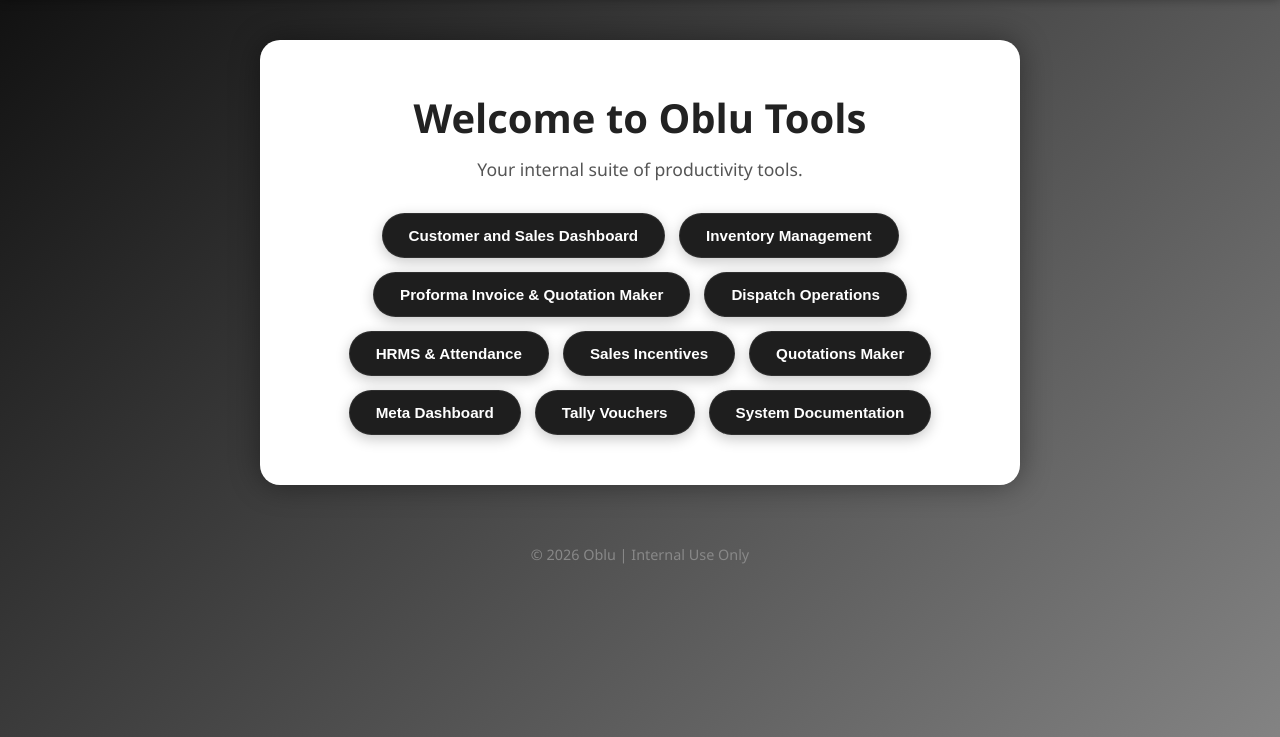
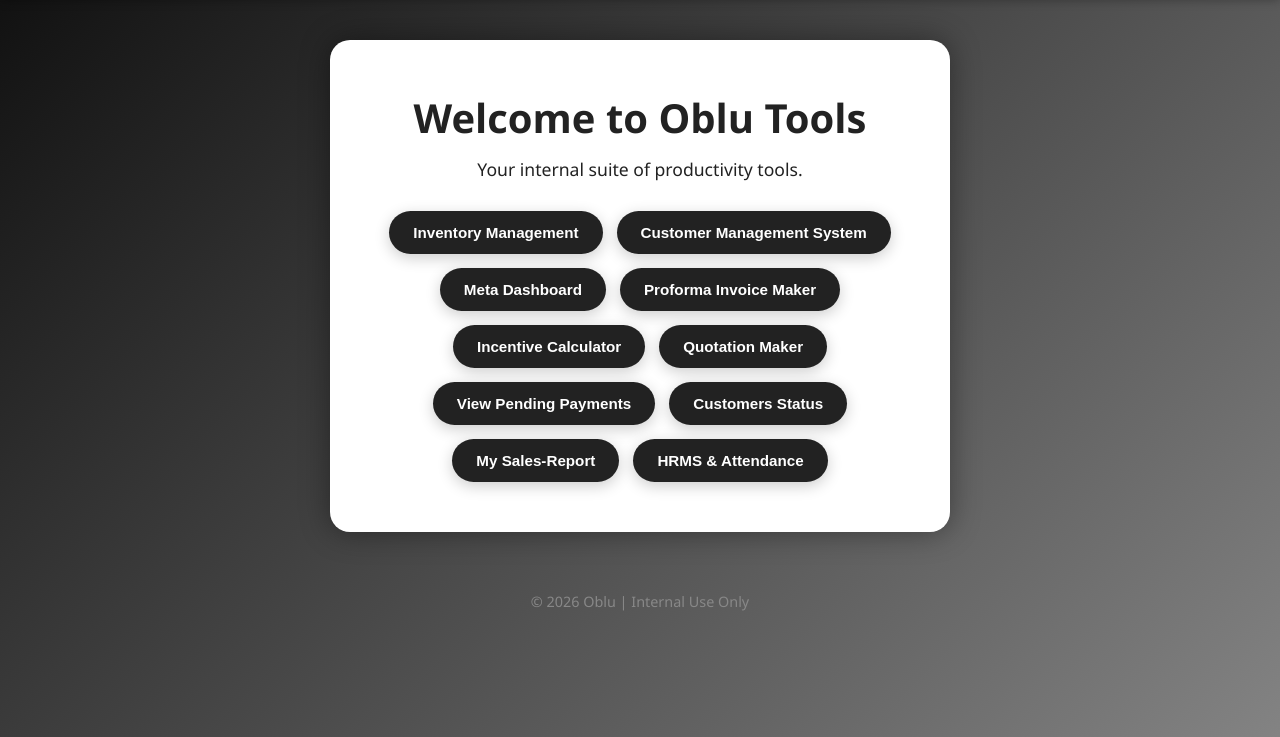
Before and after one commit to Gagan021-5/Oblu-CRM-App, a Django app: template ObluMerge/templates/welcome.html in a window 1280 px wide. Shown: the part 63-800 px from the top of the page. Run offline with Django 5.2, Linux system fonts and the light colour scheme; the template is opened without the code that fills it, so the values that code supplies are empty.

Commit message:
feat(web): align welcome page with default suite tools and add HRMS

```diff
--- a/ObluMerge/templates/welcome.html
+++ b/ObluMerge/templates/welcome.html
@@ -69,6 +69,7 @@
       background: white;
       -webkit-background-clip: text;
       -webkit-text-fill-color: transparent;
+      font-weight: bold;
     }
 
     nav .nav-links {
@@ -86,7 +87,7 @@
       box-shadow: 0 0 30px rgba(0, 0, 0, 0.4);
       backdrop-filter: blur(10px);
       animation: fadeIn 0.8s ease-in-out;
-      max-width: 760px;
+      max-width: 620px;
       width: 92%;
       margin: 40px auto;
     }
@@ -102,8 +103,8 @@
 
     p {
       font-size: 1.1rem;
-      margin-bottom: 32px;
-      color: #555;
+      margin-bottom: 30px;
+      color: #222;
     }
 
     .btn-group {
@@ -111,29 +112,27 @@
       gap: 14px;
       justify-content: center;
       flex-wrap: wrap;
-      max-width: 700px;
+      max-width: 560px;
       margin: 0 auto;
     }
 
     .btn {
-      background: #1e1e1e;
-      border: 1px solid rgba(255, 255, 255, 0.08);
-      padding: 13px 26px;
+      background: #222;
+      border: none;
+      padding: 13px 24px;
       border-radius: 50px;
       font-size: 0.95rem;
-      font-weight: 700;
+      font-weight: bold;
       color: #fff;
       cursor: pointer;
-      transition: all 0.25s cubic-bezier(0.4, 0, 0.2, 1);
-      box-shadow: 0 4px 14px rgba(0,0,0,0.22);
+      transition: all 0.25s ease;
+      box-shadow: 0 4px 15px rgba(0,0,0,0.2);
       text-decoration: none;
     }
 
     .btn:hover {
-      transform: translateY(-2px) scale(1.03);
-      box-shadow: 0 8px 24px rgba(0,0,0,0.32);
-      background: #111;
-      border-color: rgba(53, 214, 160, 0.4);
+      transform: scale(1.04);
+      box-shadow: 0 6px 20px rgba(0,0,0,0.3);
     }
 
     footer {
@@ -212,35 +211,21 @@
       {% if user.username|lower == 'warehouse' %}
         <button class="btn" onclick="location.href='{% url 'warehouse_dispatch_dashboard' %}'">Warehouse Dashboard</button>
       {% else %}
-        <!-- 1. Customer & Sales Dashboard -->
-        <button class="btn" onclick="location.href='/customers/'">Customer and Sales Dashboard</button>
-
-        <!-- 2. Inventory Management -->
         <button class="btn" onclick="location.href='/inventory/'">Inventory Management</button>
-
-        <!-- 3. Proforma Invoice & Quotations -->
-        <button class="btn" onclick="location.href='/proforma/'">Proforma Invoice & Quotation Maker</button>
-
-        <!-- 4. Dispatch Operations -->
-        <button class="btn" onclick="location.href='/proforma/dispatch/accounts/'">Dispatch Operations</button>
-
-        <!-- 5. HRMS & Workforce Attendance -->
+        <button class="btn" onclick="location.href='/customers/'">Customer Management System</button>
+        <button class="btn" onclick="location.href='/meta/dashboard/'">Meta Dashboard</button>
+        <button class="btn" onclick="location.href='/proforma/'">Proforma Invoice Maker</button>
+        <button class="btn" onclick="location.href='/incentives/asm/paid-only/'">Incentive Calculator</button>
+        <button class="btn" onclick="location.href='/quotations/'">Quotation Maker</button>
+        <button class="btn" onclick="location.href='/customers/payment-followups/'">View Pending Payments</button>
+        {% if user.is_accountant or user.is_superuser %}
+          <button class="btn" onclick="location.href='/customers/salesperson-customers/'">Salesperson-Customers</button>
+          <button class="btn" onclick="location.href='/customers/sales-report/'">Sales-Report</button>
+        {% else %}
+          <button class="btn" onclick="location.href='/customers/salesperson-customers/'">Customers Status</button>
+          <button class="btn" onclick="location.href='/customers/monthly-sales-report/'">My Sales-Report</button>
+        {% endif %}
         <button class="btn" onclick="location.href='/hrms/'">HRMS & Attendance</button>
-
-        <!-- 6. Sales Incentives & Commissions -->
-        <button class="btn" onclick="location.href='/incentives/'">Sales Incentives</button>
-
-        <!-- 7. Quotations Maker -->
-        <button class="btn" onclick="location.href='/quotations/'">Quotations Maker</button>
-
-        <!-- 8. Meta Dashboard -->
-        <button class="btn" onclick="location.href='/meta/dashboard/'">Meta Dashboard</button>
-
-        <!-- 9. Tally Vouchers -->
-        <button class="btn" onclick="location.href='/vouchers/'">Tally Vouchers</button>
-
-        <!-- 10. System Documentation -->
-        <button class="btn" onclick="location.href='/docs/'">System Documentation</button>
       {% endif %}
     </div>
   </div>
@@ -249,5 +234,17 @@
     © 2026 Oblu | Internal Use Only
   </footer>
 
+  <script>
+    function redirectTo(tool) {
+      if (tool === 'inventory') {
+        window.location.href = "/inventory/";
+      } else if (tool === 'quotations') {
+        window.location.href = "/quotations/";
+      } else if (tool === 'customer_data') {
+        window.location.href = "/customers/";
+      }
+    }
+  </script>
+
 </body>
 </html>
```
